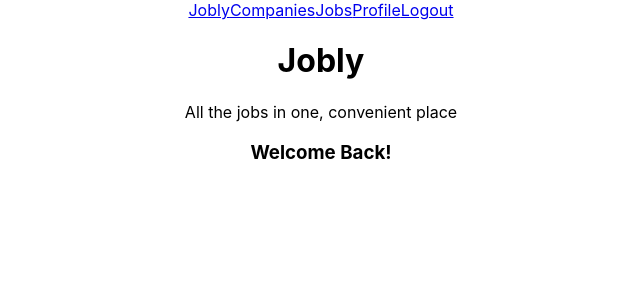
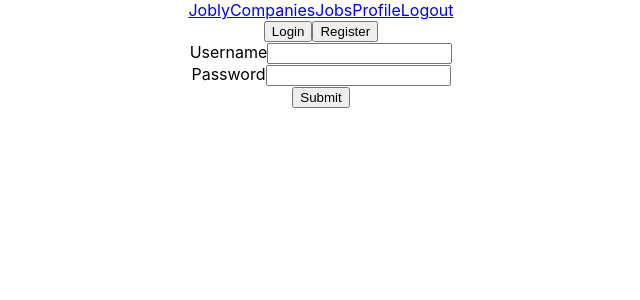
Before and after one commit to richarddowdy/react-jobly, a React (Create React App) app: page /login in a window 1280 px wide. Shown: the top 300 px of the page, without its empty margins (319-959 px from the left). Built offline with nearby package versions, Linux system fonts and the light colour scheme.

Commit message:
Added functionality to get all companies (WIP)

```diff
--- a/package.json
+++ b/package.json
@@ -6,6 +6,7 @@
     "@testing-library/jest-dom": "^4.2.4",
     "@testing-library/react": "^9.4.1",
     "@testing-library/user-event": "^7.2.1",
+    "axios": "^0.19.2",
     "react": "^16.13.0",
     "react-dom": "^16.13.0",
     "react-router-dom": "^5.1.2",
--- a/src/App.js
+++ b/src/App.js
@@ -2,15 +2,16 @@ import React from 'react';
 import './App.css';
 import NavBar from './NavBar';
 import { BrowserRouter, Route } from 'react-router-dom';
-import Home from './Home';
+import Routes from './Routes';
+
 
 function App() {
   return (
     <div className="App">
       <BrowserRouter>
         <NavBar />
+        <Routes />
       </BrowserRouter>
-      <Home />
     </div>
   );
 }
--- /dev/null
+++ b/src/Companies.js
@@ -0,0 +1,20 @@
+import React, { useState, useEffect } from 'react';
+import axios from 'axios';
+import JoblyApi from './JoblyApi';
+
+function Companies() {
+  // Get a list of all the companies and then map
+  const [companies, setCompanies] = useState(null);
+  useEffect(() => {
+    async function fetchCompanies() {
+      const companiesResult = await JoblyApi.getCompanies();
+      setCompanies(companiesResult);
+    };
+    fetchCompanies();
+  }, []);
+
+
+return (companies ? <div>{companies.map(company=><div>{company.name}</div>)}</div> : "");
+};
+
+export default Companies;
--- a/src/Home.js
+++ b/src/Home.js
@@ -1,4 +1,5 @@
 import React from 'react';
+import Login from './LogIn'
 
 function Home ({ loggedIn }){
 
--- /dev/null
+++ b/src/JoblyApi.js
@@ -0,0 +1,41 @@
+import axios from 'axios';
+
+class JoblyApi {
+    static async request(endpoint, paramsOrData = {}, verb = "get") {
+      paramsOrData._token = ( // for now, hardcode token for "testing"
+      "eyJhbGciOiJIUzI1NiIsInR5cCI6IkpXVCJ9.eyJ1c2VybmFtZSI6InRlc" +
+      "3RpbmciLCJpc19hZG1pbiI6ZmFsc2UsImlhdCI6MTU1MzcwMzE1M30." +
+      "COmFETEsTxN_VfIlgIKw0bYJLkvbRQNgO1XCSE8NZ0U");
+
+      console.debug("API Call:", endpoint, paramsOrData, verb);
+
+      try {
+        return (await axios({
+          method: verb,
+          url: `http://localhost:3001/${endpoint}`,
+          [verb === "get" ? "params" : "data"]: paramsOrData})).data;
+          // axios sends query string data via the "params" key,
+          // and request body data via the "data" key,
+          // so the key we need depends on the HTTP verb
+      }
+
+      catch(err) {
+        console.error("API Error:", err.response);
+        let message = err.response.data.message;
+        throw Array.isArray(message) ? message : [message];
+      }
+    }
+
+    static async getCompany(handle) {
+      let res = await this.request(`companies/${handle}`);
+      return res.company;
+    }
+
+    static async getCompanies() {
+        let res = await this.request(`companies`);
+        console.log("res", res)
+        return res.companies;
+      }
+  }
+
+  export default JoblyApi;
--- /dev/null
+++ b/src/LogIn.js
@@ -0,0 +1,21 @@
+import React, { useState } from 'react';
+import LoginForm from './LoginForm';
+import RegisterForm from './RegisterForm';
+
+function Login() {
+  const [loginForm, setLoginForm] = useState(true);
+
+  return (
+    <div>
+      <button onClick={() => setLoginForm(true)}>Login</button>
+      <button onClick={() => setLoginForm(false)}>Register</button>
+      {loginForm ? <LoginForm /> : <RegisterForm />}
+    </div>
+  );
+};
+
+export default Login;
+
+Login.defaultProps = {
+  loggedIn: false
+}
--- /dev/null
+++ b/src/LoginForm.js
@@ -0,0 +1,55 @@
+import React, {useState} from 'react';
+
+// Define goToHome function in Login.js later
+
+function LoginForm({goToHome}) {
+  const [formData, setFormData] = useState({
+    username: "",
+    password: "",
+  });
+
+  const handleChange = evt => {
+    const { name, value } = evt.target;
+    setFormData(formData => ({
+      ...formData,
+      [name]: value
+    }));
+  };
+
+  const gatherInput = evt => {
+    evt.preventDefault();
+    goToHome({formData});
+  };
+
+  return (
+    <div>
+      <form onSubmit={gatherInput}>
+        <div>
+          <label htmlFor="username">Username</label>
+          <input
+            onChange={handleChange}
+            type="text"
+            name="username"
+            value={formData.username}
+            id="username"
+          />
+        </div>
+        <div>
+          <label htmlFor="password">Password</label>
+          <input
+            onChange={handleChange}
+            // Password gives stars?
+            type="password"
+            name="password"
+            id="password"
+            value={formData.password}
+          />
+        </div>
+
+        <button id="submitButton">Submit</button>
+      </form>
+    </div>
+  );
+}
+
+export default LoginForm;
--- a/src/NavBar.js
+++ b/src/NavBar.js
@@ -1,6 +1,6 @@
 import React from 'react';
 import { NavLink } from 'react-router-dom';
-
+import Login from './LogIn'
 
 function NavBar({ loggedIn }) {
 
--- /dev/null
+++ b/src/RegisterForm.js
@@ -0,0 +1,88 @@
+import React, {useState} from 'react';
+
+// Define goToHome function in Login.js later
+
+function RegisterForm({goToHome}) {
+  const [formData, setFormData] = useState({
+    username: "",
+    password: "",
+    firstName: "",
+    lastName: "",
+    email: ""
+  });
+
+  const handleChange = evt => {
+    const { name, value } = evt.target;
+    setFormData(formData => ({
+      ...formData,
+      [name]: value
+    }));
+  };
+
+  const gatherInput = evt => {
+    evt.preventDefault();
+    goToHome({formData});
+  };
+
+  return (
+    <div>
+      <form onSubmit={gatherInput}>
+        <div>
+          <label htmlFor="username">Username</label>
+          <input
+            onChange={handleChange}
+            type="text"
+            name="username"
+            value={formData.username}
+            id="username"
+          />
+        </div>
+        <div>
+          <label htmlFor="password">Password</label>
+          <input
+            onChange={handleChange}
+            // Password gives stars?
+            type="password"
+            name="password"
+            id="password"
+            value={formData.password}
+          />
+        </div>
+        <div>
+          <label htmlFor="firstName">First Name</label>
+          <input
+            onChange={handleChange}
+            type="text"
+            name="firstName"
+            value={formData.firstName}
+            id="firstName"
+          />
+        </div>
+        <div>
+          <label htmlFor="lastName">Last Name</label>
+          <input
+            onChange={handleChange}
+            type="text"
+            name="lastName"
+            value={formData.lastName}
+            id="lastName"
+          />
+        </div>
+        <div>
+          <label htmlFor="email">Email</label>
+          <input
+            onChange={handleChange}
+            type="text"
+            name="email"
+            value={formData.email}
+            id="email"
+          />
+        </div>
+
+        <button id="submitButton">Submit</button>
+      </form>
+    </div>
+  );
+}
+
+export default RegisterForm;
--- /dev/null
+++ b/src/Routes.js
@@ -0,0 +1,23 @@
+import React from 'react';
+import { Route, Switch, Redirect} from 'react-router-dom';
+import Home from './Home';
+import Login from './LogIn'
+import Companies from './Companies';
+
+function Routes() {
+  return (
+    <Switch>
+      <Route exact path = "/">
+        <Home/>
+      </Route>
+      <Route exact path = "/login">
+        <Login/>
+      </Route>
+      <Route exact path = "/companies">
+        <Companies/>
+      </Route>
+    </Switch>
+  );
+};
+
+export default Routes;
```
Also changed, not shown: 1 other file (tests, documents, lock files or other folders).
